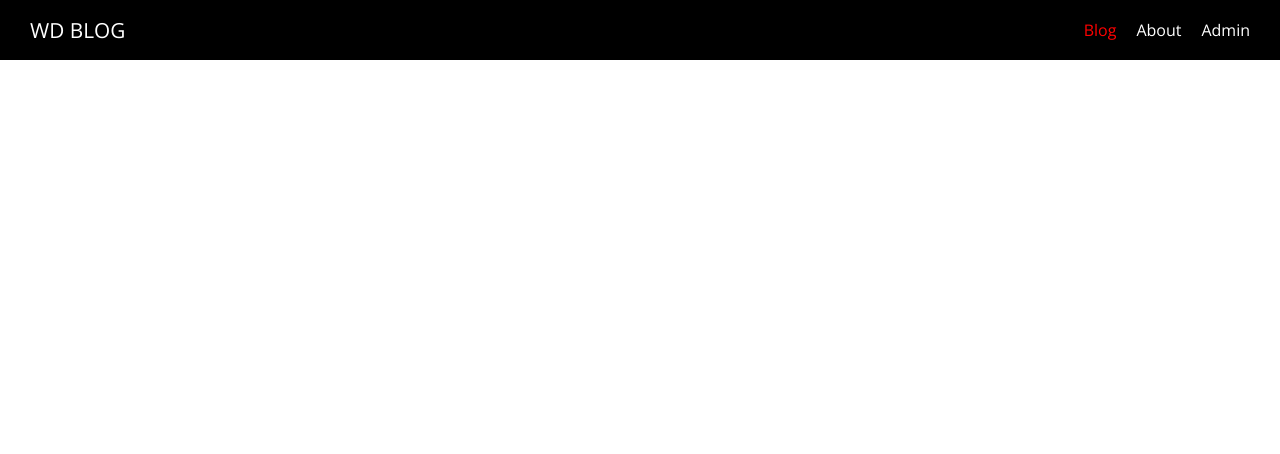
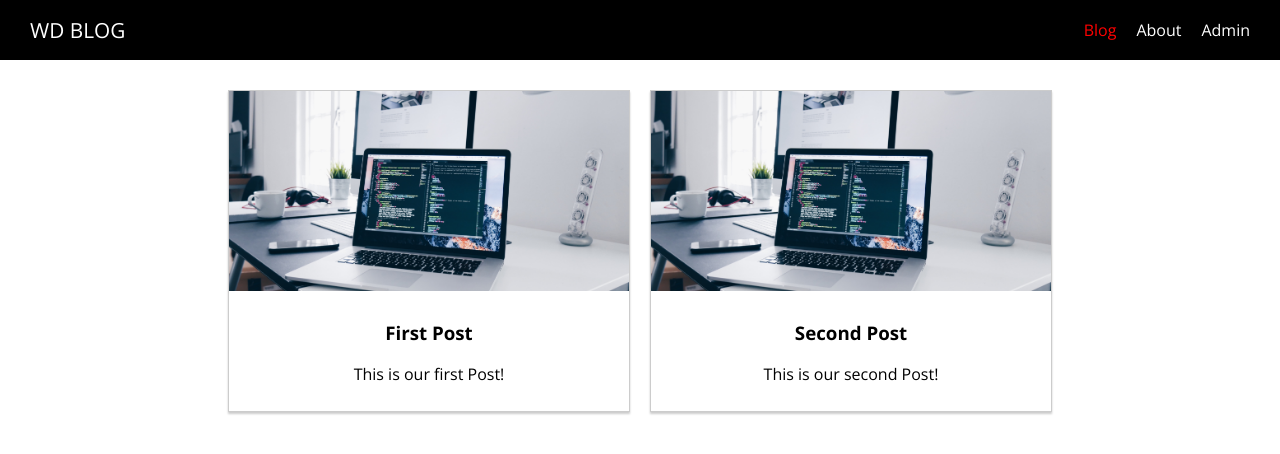
Before and after one commit to kimi048/nuxtjs-firstapp, a Nuxt app: page /posts in a window 1280 px wide. Shown: the top 454 px of the page. Built offline with nearby package versions, Linux system fonts and the light colour scheme.

Commit message:
adding asyncData to single post

```diff
--- a/pages/index.vue
+++ b/pages/index.vue
@@ -14,6 +14,7 @@ export default {
     PostList,
   },
   asyncData(context,callback) {
+    console.log(context)
     // setTimeout(() => {
       callback(null,{
         loadedPosts : [
--- a/pages/posts/_id/index.vue
+++ b/pages/posts/_id/index.vue
@@ -1,21 +1,44 @@
 <template>
   <div class="single-post-page">
     <section class="post">
-      <h1 class="post-title">Title of the post</h1>
+      <h1 class="post-title">{{ loadedPost.title }}</h1>
       <div class="post-details">
-        <div class="post-detail">Last updated on XXX</div>
-        <div class="post-detail">Written by NAME</div>
+        <div class="post-detail">Last updated on{{ loadedPost.updatedDate }}</div>
+        <div class="post-detail">Written by {{ loadedPost.author }}</div>
       </div>
-      <p class="post-content">Content of the post</p>
+      <p class="post-content">{{ loadedPost.content }}</p>
     </section>
     <section class="post-feedback">
-      <p>Let me know what you think about the post, send a meil to <a href="mailto:feedback@myawesomedomain.com">feedback@myawesomedomain.com</a></p>
+      <p>
+        Let me know what you think about the post, send a meil to
+        <a href="mailto:feedback@myawesomedomain.com"
+          >feedback@myawesomedomain.com</a
+        >
+      </p>
     </section>
   </div>
 </template>
 
+<script>
+export default {
+  asyncData(context, callback) {
+    callback(null, {
+      loadedPost: {
+        id: '1',
+        title: "First Post(ID:"+ context.route.params.id +")",
+        previewText: 'This is our first Post!',
+        author: 'Kimihito Tanaka',
+        updatedDate: new Date(),
+        content: 'some dummy text which is defenitely not the preview text',
+        thumbnail: '/web.jpg',
+      },
+    })
+  },
+}
+</script>
+
 <style scoped>
-.single-post-page{
+.single-post-page {
   padding: 30px;
   text-align: center;
   box-sizing: border-box;
--- a/pages/posts/index.vue
+++ b/pages/posts/index.vue
@@ -1,6 +1,6 @@
 <template>
   <div class="posts-page">
-    <PostList/>
+    <PostList :posts="loadedPosts"/>
   </div>
 </template>
 
@@ -9,7 +9,30 @@ import PostList from "@/components/Posts/PostList";
 export default{
   components:{
     PostList
-  }
+  },
+  data(){
+    return{
+      loadedPosts:[]
+    }
+  },
+  created() {
+    setTimeout(() => {
+      this.loadedPosts = [
+        {
+          id: '1',
+          title: 'First Post',
+          previewText: 'This is our first Post!',
+          thumbnail: '/web.jpg',
+        },
+        {
+          id: '2',
+          title: 'Second Post',
+          previewText: 'This is our second Post!',
+          thumbnail: '/web.jpg',
+        },
+      ]
+    }, 1500)
+  },
 }
 </script>
 
```
